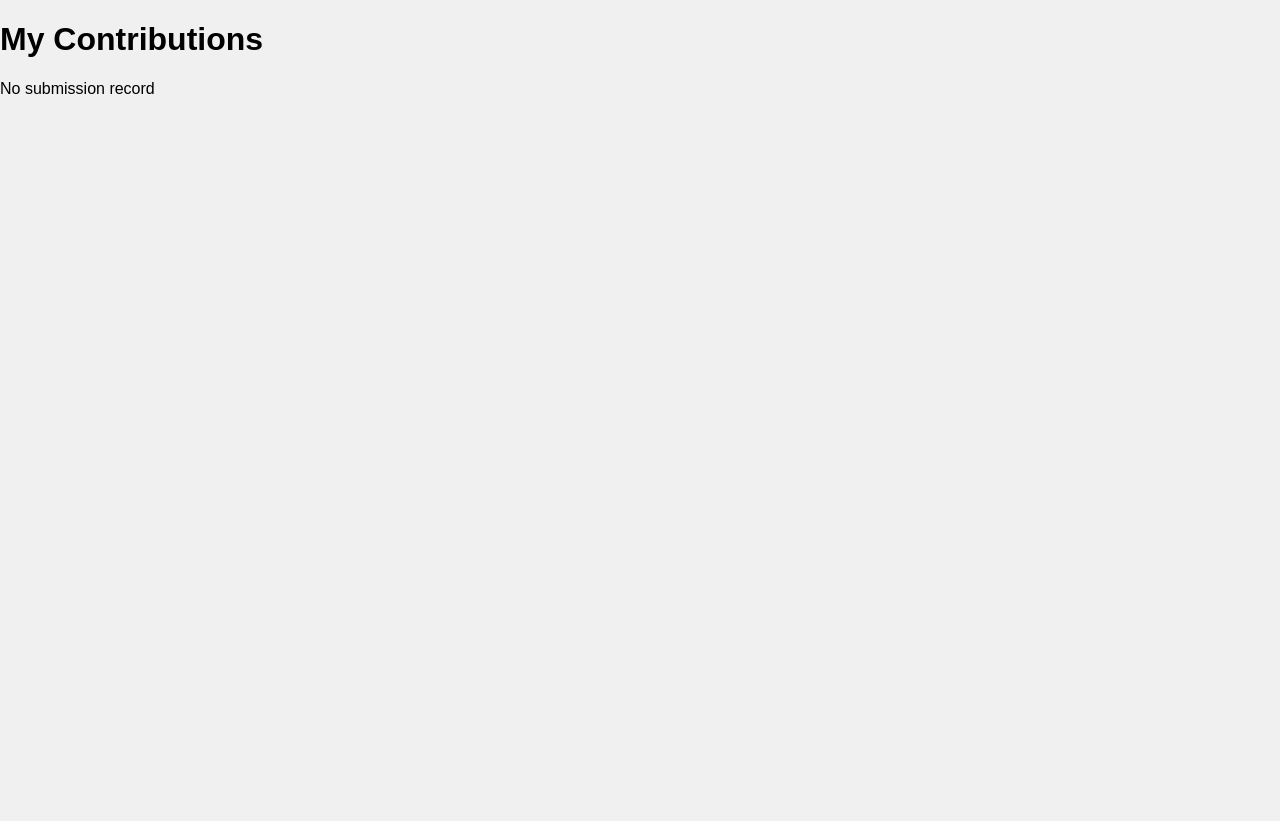
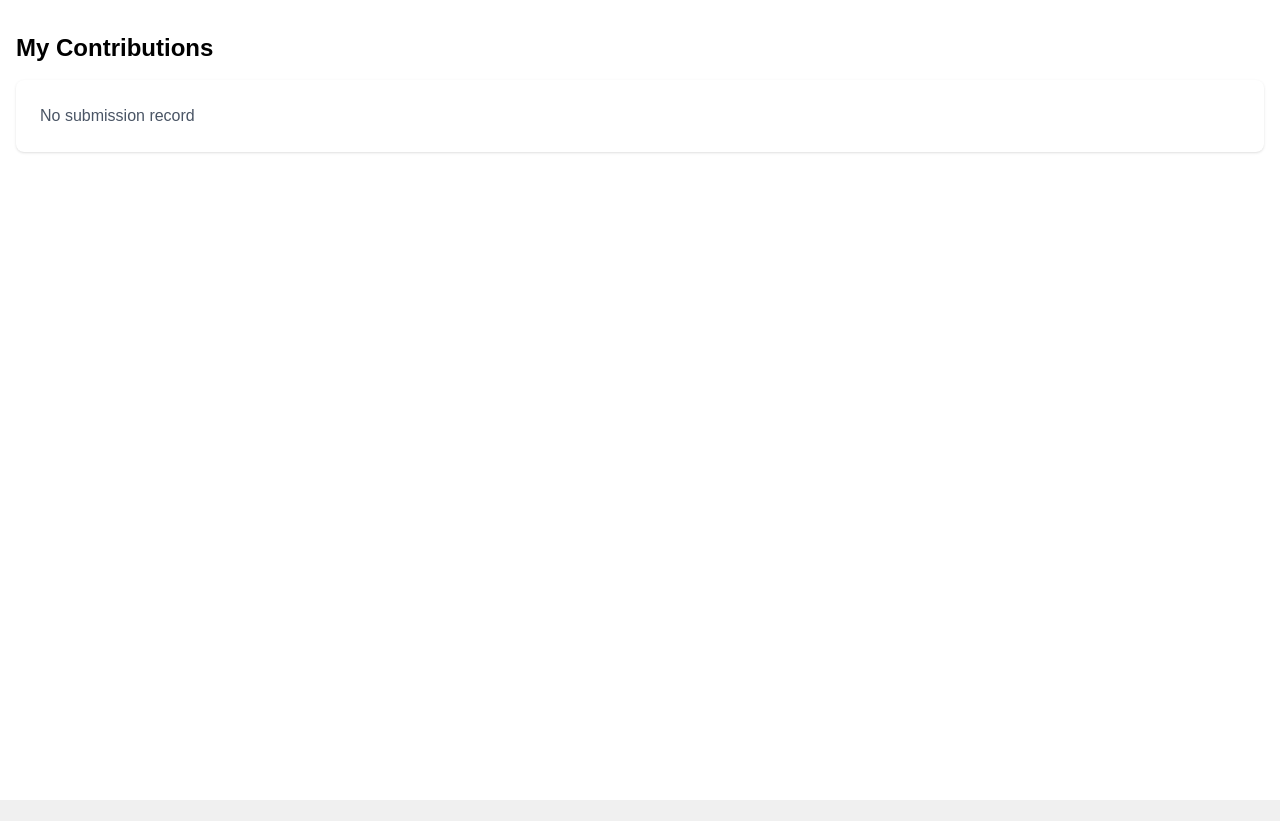
Before and after one commit to chateda-ichip/ChatEDA-AcadBot, a Vue app: page /#/submissions in a window 1280 px wide. After the commit the page ends 800 px from the top, so only its background shows below. Built offline with nearby package versions, Linux system fonts and the light colour scheme.

Commit message:
fix: tailwindcss not work

```diff
--- a/src/styles/theme.css
+++ b/src/styles/theme.css
@@ -1,3 +1,5 @@
+@import "tailwindcss";
+
 /* src/styles/theme.css */
 
 /* add your theme style here */
--- a/tailwind.config.js
+++ b/tailwind.config.js
@@ -1,6 +1,6 @@
 module.exports = {
     darkMode: "class", // or 'media'
-    content: ["./src/**/*.{html,ts}"], // Make sure paths are correct
+    content: ["./src/**/*.{html,js,ts,jsx,tsx,vue}"], // Make sure paths are correct
     theme: {
         extend: {},
     },
--- a/vite.config.ts
+++ b/vite.config.ts
@@ -1,6 +1,7 @@
 import { defineConfig } from 'vite'
 import vue from '@vitejs/plugin-vue'
 import vueJsx from '@vitejs/plugin-vue-jsx'
+import tailwindcss from '@tailwindcss/vite'
 import { viteStaticCopy } from 'vite-plugin-static-copy'
 import yaml from '@rollup/plugin-yaml'
 import path from 'path'
@@ -39,6 +40,7 @@ export default defineConfig({
         vueJsx({
             include: [/\.[jt]sx$/]
         }),
+        tailwindcss(),
         yaml({
             include: ['**/*.yml', '**/*.yaml']
         }),
```
Also changed, not shown: 1 other file (tests, documents, lock files or other folders).
